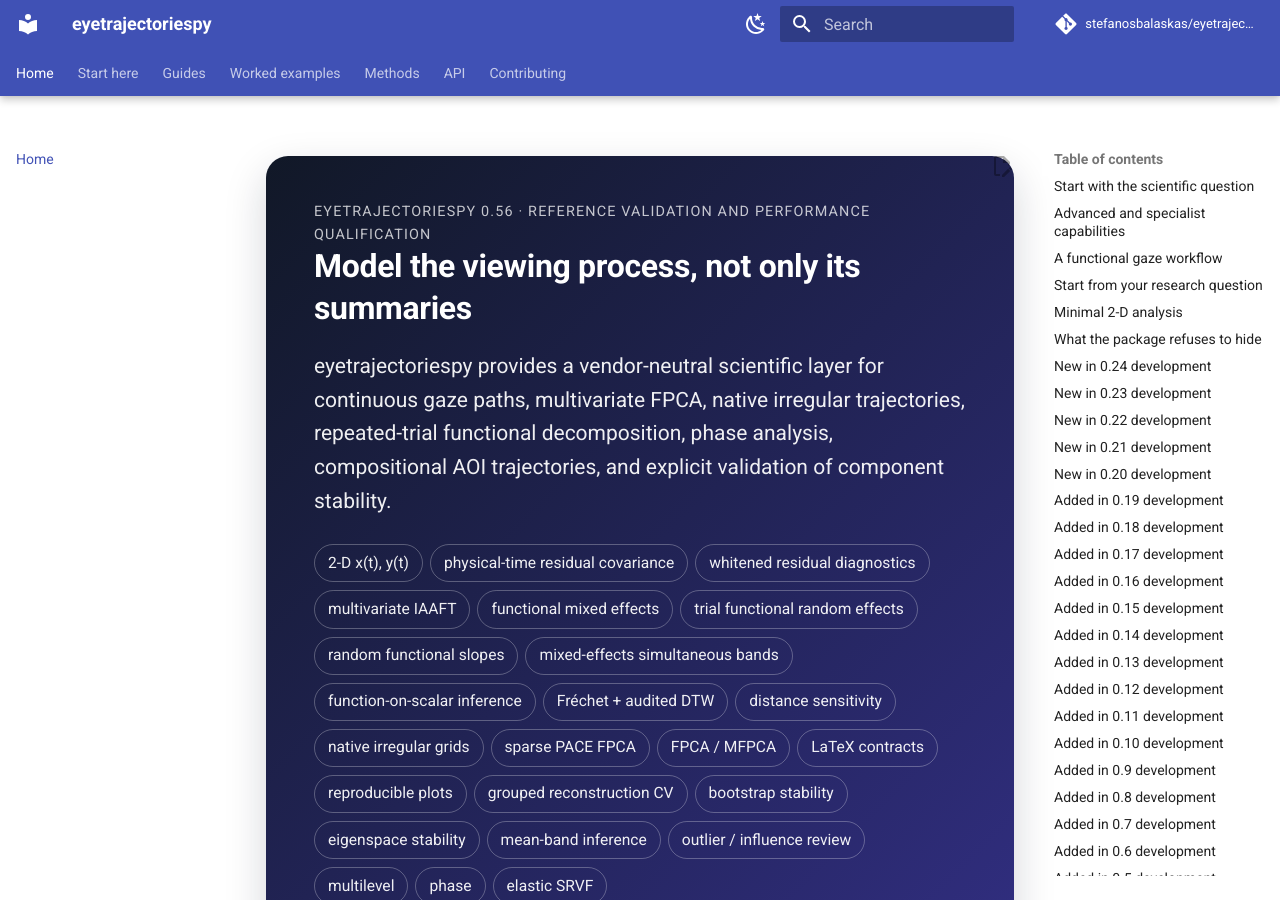
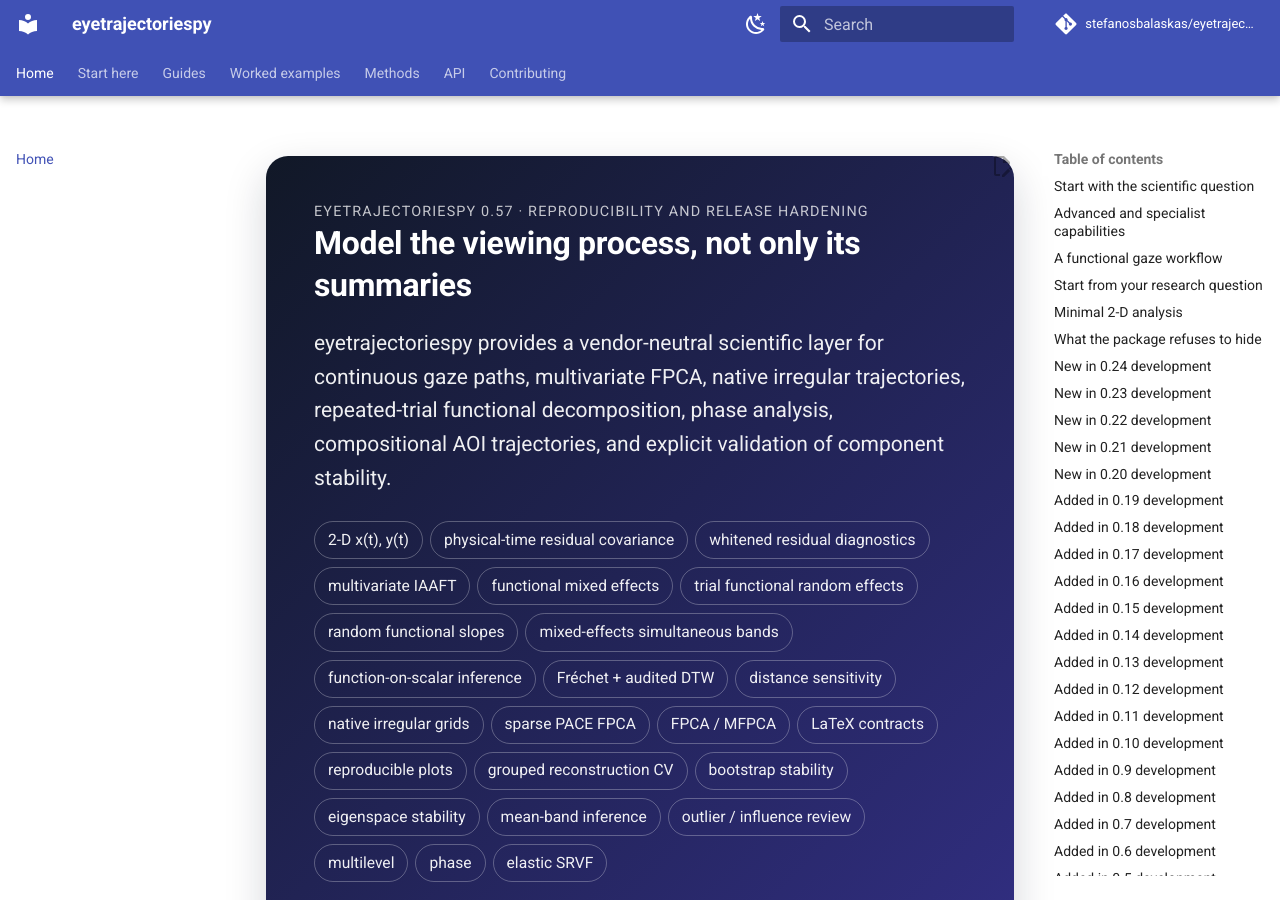
Before and after one commit to stefanosbalaskas/eyetrajectoriespy, an MkDocs documentation site: the page built from docs/index.md, in a window 1280 px wide and 900 px high. Built offline with MkDocs 1.6.1 and Material for MkDocs 9.7.7, drawn with Linux system fonts in a browser that asks for light colours; comment, search, counter and statistics services are not loaded.

Commit message:
Advance documentation home to 0.57 release hardening

```diff
--- a/docs/index.md
+++ b/docs/index.md
@@ -3,7 +3,7 @@ title: Functional gaze trajectories, without hidden analytical decisions
 ---
 
 <div class="et-hero" markdown>
-<div class="et-kicker">eyetrajectoriespy 0.56 · reference validation and performance qualification</div>
+<div class="et-kicker">eyetrajectoriespy 0.57 · reproducibility and release hardening</div>
 
 # Model the viewing process, not only its summaries
 
```
